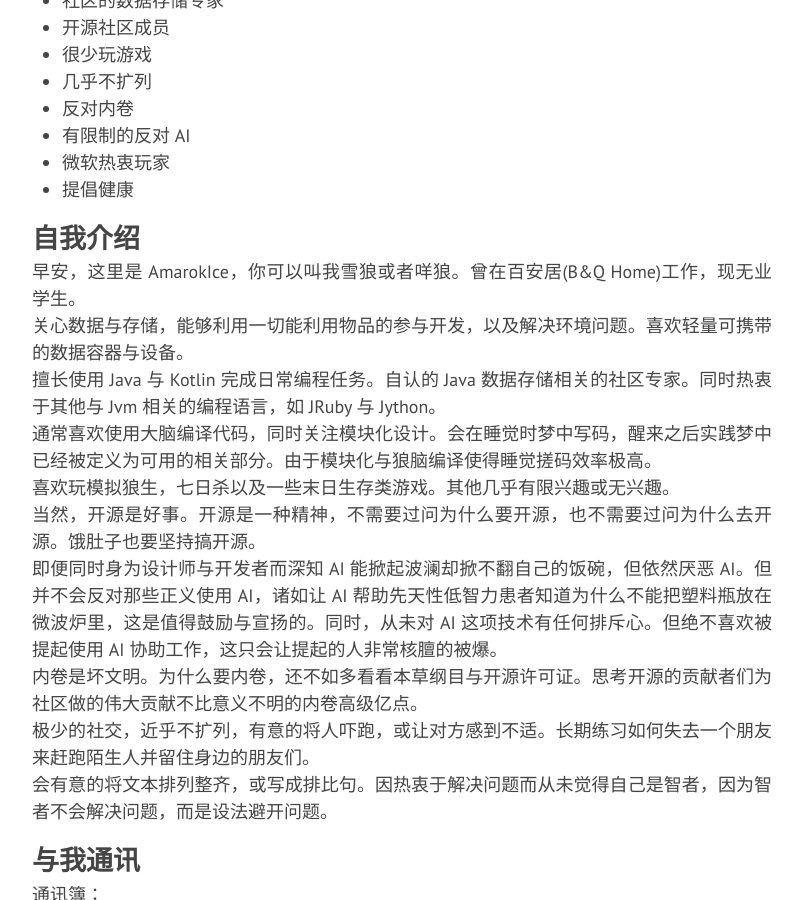
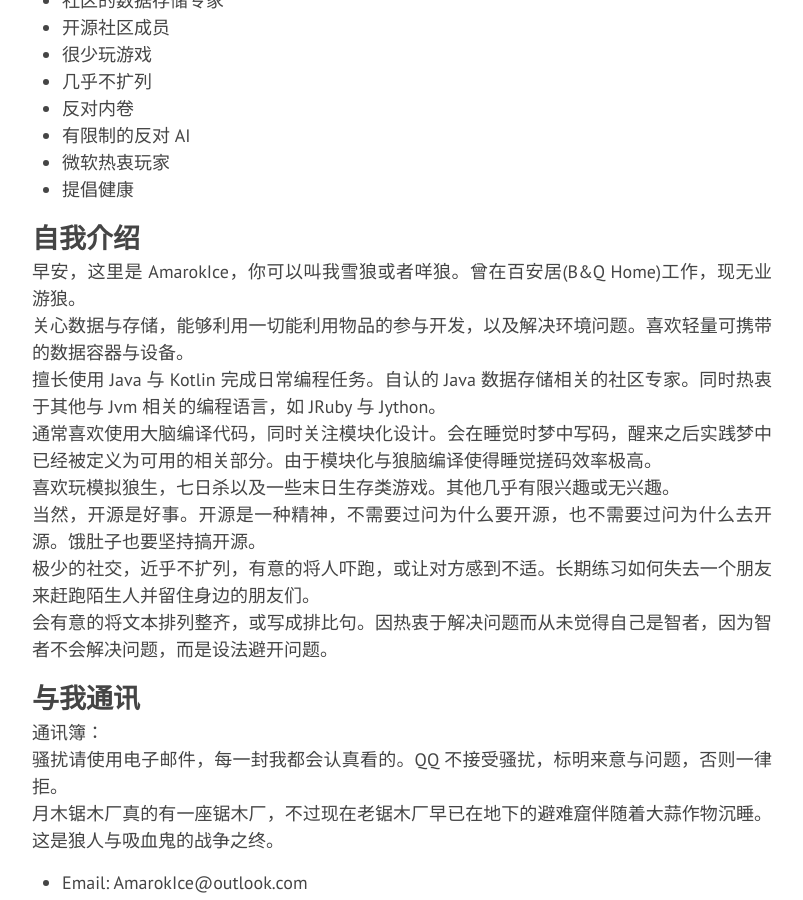
Before and after one commit to AmarokIce/amarokice.github.io, a Jekyll site: the page built from pages/about.md, in a window 1280 px wide and 900 px high, scrolled down 782 px. Shown: the whole window, without its empty margins (238-1041 px from the left). Built offline with Jekyll 4.4.1, drawn with Linux system fonts in a browser that asks for light colours; a file with an impossible date is left out.

Commit message:
2025-05-12

```diff
--- a/pages/about.md
+++ b/pages/about.md
@@ -38,14 +38,12 @@ permalink: /about/
 
 ## 自我介绍
 
-早安，这里是 AmarokIce，你可以叫我雪狼或者咩狼。曾在百安居(B&Q Home)工作，现无业学生。
+早安，这里是 AmarokIce，你可以叫我雪狼或者咩狼。曾在百安居(B&Q Home)工作，现无业游狼。
 关心数据与存储，能够利用一切能利用物品的参与开发，以及解决环境问题。喜欢轻量可携带的数据容器与设备。
 擅长使用 Java 与 Kotlin 完成日常编程任务。自认的 Java 数据存储相关的社区专家。同时热衷于其他与 Jvm 相关的编程语言，如 JRuby 与 Jython。
 通常喜欢使用大脑编译代码，同时关注模块化设计。会在睡觉时梦中写码，醒来之后实践梦中已经被定义为可用的相关部分。由于模块化与狼脑编译使得睡觉搓码效率极高。
 喜欢玩模拟狼生，七日杀以及一些末日生存类游戏。其他几乎有限兴趣或无兴趣。
 当然，开源是好事。开源是一种精神，不需要过问为什么要开源，也不需要过问为什么去开源。饿肚子也要坚持搞开源。
-即便同时身为设计师与开发者而深知 AI 能掀起波澜却掀不翻自己的饭碗，但依然厌恶 AI。但并不会反对那些正义使用 AI，诸如让 AI 帮助先天性低智力患者知道为什么不能把塑料瓶放在微波炉里，这是值得鼓励与宣扬的。同时，从未对 AI 这项技术有任何排斥心。但绝不喜欢被提起使用 AI 协助工作，这只会让提起的人非常核膻的被爆。
-内卷是坏文明。为什么要内卷，还不如多看看本草纲目与开源许可证。思考开源的贡献者们为社区做的伟大贡献不比意义不明的内卷高级亿点。
 极少的社交，近乎不扩列，有意的将人吓跑，或让对方感到不适。长期练习如何失去一个朋友来赶跑陌生人并留住身边的朋友们。
 会有意的将文本排列整齐，或写成排比句。因热衷于解决问题而从未觉得自己是智者，因为智者不会解决问题，而是设法避开问题。
 
```
Also changed, not shown: _posts/2025-05-12-have-a-talk.md (added, +17 -0 lines), pages/links.md (+6 -6 lines).
